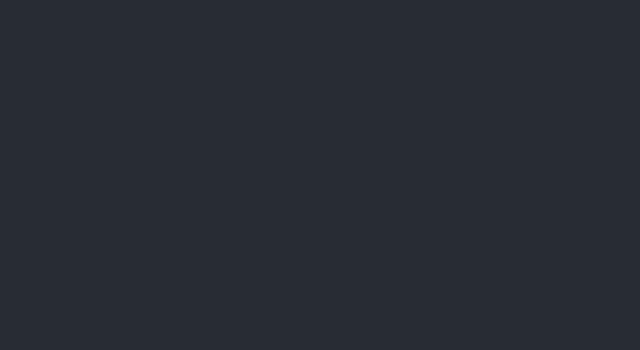
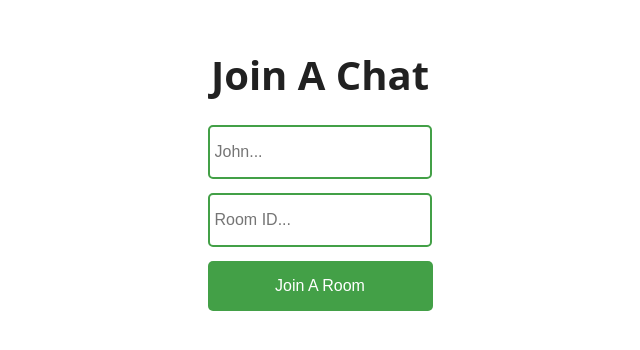
Before and after one commit to TheBigR/slap-status-manager-front, a React (Create React App) app: page / in a window 1280 px wide. Shown: the part 238-588 px from the top of the page, without its empty margins (320-960 px from the left). Built offline with nearby package versions, Linux system fonts and the light colour scheme; no server answers.

Commit message:
basic chat is working

```diff
--- a/package.json
+++ b/package.json
@@ -9,6 +9,8 @@
     "react": "^18.2.0",
     "react-dom": "^18.2.0",
     "react-scripts": "5.0.1",
+    "react-scroll-to-bottom": "^4.2.0",
+    "socket.io-client": "^4.5.2",
     "web-vitals": "^2.1.4"
   },
   "scripts": {
--- a/src/App.css
+++ b/src/App.css
@@ -1,38 +1,191 @@
 .App {
+  width: 100vw;
+  height: 100vh;
+  background: #fff;
+  color: #212121;
+  font-family: "Open Sans", sans-serif;
+  display: grid;
+  place-items: center;
+}
+body {
+  margin: 0%;
+  padding: 0%;
+}
+@import url("https://fonts.googleapis.com/css?family=Open+Sans:300,400,700");
+
+.joinChatContainer {
+  display: flex;
+  flex-direction: column;
   text-align: center;
 }
 
-.App-logo {
-  height: 40vmin;
-  pointer-events: none;
+.joinChatContainer h3 {
+  font-size: 2.5rem;
+  margin-bottom: 1rem;
+}
+.joinChatContainer input {
+  width: 210px;
+  height: 40px;
+  margin: 7px;
+  border: 2px solid #43a047;
+  border-radius: 5px;
+  padding: 5px;
+  font-size: 16px;
 }
 
-@media (prefers-reduced-motion: no-preference) {
-  .App-logo {
-    animation: App-logo-spin infinite 20s linear;
-  }
+.joinChatContainer button {
+  width: 225px;
+  height: 50px;
+  margin: 7px;
+  border: none;
+  border-radius: 5px;
+  padding: 5px;
+  font-size: 16px;
+  background: #43a047;
+  color: #fff;
+  cursor: pointer;
 }
 
-.App-header {
-  background-color: #282c34;
-  min-height: 100vh;
-  display: flex;
-  flex-direction: column;
-  align-items: center;
-  justify-content: center;
-  font-size: calc(10px + 2vmin);
-  color: white;
+.joinChatContainer button:hover {
+  background: #2e7d32;
 }
 
-.App-link {
-  color: #61dafb;
+.chat-window {
+  width: 300px;
+  height: 420px;
 }
 
-@keyframes App-logo-spin {
-  from {
-    transform: rotate(0deg);
-  }
-  to {
-    transform: rotate(360deg);
-  }
+.chat-window p {
+  margin: 0;
 }
+.chat-window .chat-header {
+  height: 45px;
+  border-radius: 6px;
+  background: #263238;
+  position: relative;
+  cursor: pointer;
+}
+.chat-window .chat-header p {
+  display: block;
+  padding: 0 1em 0 2em;
+  color: #fff;
+  font-weight: 700;
+  line-height: 45px;
+}
+
+.chat-window .chat-body {
+  height: calc(450px - (45px + 70px));
+  border: 1px solid #263238;
+  background: #fff;
+
+  position: relative;
+}
+.chat-window .chat-body .message-container {
+  width: 100%;
+  height: 100%;
+  overflow-y: scroll;
+  overflow-x: hidden;
+}
+
+.chat-window .chat-body .message-container::-webkit-scrollbar {
+  display: none;
+}
+.chat-window .chat-body .message {
+  height: auto;
+  padding: 10px;
+  display: flex;
+}
+
+.chat-window .chat-body .message .message-content {
+  width: auto;
+  height: auto;
+  min-height: 40px;
+  max-width: 120px;
+  background-color: #43a047;
+  border-radius: 5px;
+  color: white;
+  display: flex;
+  align-items: center;
+  margin-right: 5px;
+  margin-left: 5px;
+  padding-right: 5px;
+  padding-left: 5px;
+  overflow-wrap: break-word;
+  word-break: break-word;
+}
+
+#you {
+  justify-content: flex-start;
+}
+
+#you .message-content {
+  justify-content: flex-start;
+}
+
+#you .message-meta {
+  justify-content: flex-start;
+  margin-left: 5px;
+}
+
+#other {
+  justify-content: flex-end;
+}
+
+#other .message-content {
+  justify-content: flex-end;
+  background-color: cornflowerblue;
+}
+
+#other .message-meta {
+  justify-content: flex-end;
+  margin-right: 5px;
+}
+
+.message-meta #author {
+  margin-left: 10px;
+  font-weight: bold;
+}
+
+.chat-window .chat-body .message .message-meta {
+  display: flex;
+  font-size: 12px;
+}
+
+.chat-window .chat-footer {
+  height: 40px;
+  border: 1px solid #263238;
+  border-top: none;
+  display: flex;
+}
+
+.chat-window .chat-footer input {
+  height: 100%;
+  flex: 85%;
+  border: 0;
+  padding: 0 0.7em;
+  font-size: 1em;
+  border-right: 1px dotted #607d8b;
+
+  outline: none;
+  font-family: "Open Sans", sans-serif;
+}
+
+.chat-window .chat-footer button {
+  border: 0;
+  display: grid;
+  place-items: center;
+  cursor: pointer;
+  flex: 15%;
+  height: 100%;
+  background: transparent;
+  outline: none;
+  font-size: 25px;
+  color: lightgray;
+}
+
+.chat-window .chat-footer button:hover {
+  color: #43a047;
+}
+.hide {
+  opacity: 0 !important;
+}
--- a/src/App.js
+++ b/src/App.js
@@ -1,12 +1,46 @@
+import "./App.css";
+import io from "socket.io-client";
+import { useState } from "react";
+import Chat from "./components/chat";
 
-import './App.css';
+const socket = io.connect("http://localhost:3001");
 
 function App() {
+  const [username, setUsername] = useState("");
+  const [room, setRoom] = useState("");
+  const [showChat, setShowChat] = useState(false);
+
+  const joinRoom = () => {
+    if (username !== "" && room !== "") {
+      socket.emit("join_room", room);
+      setShowChat(true);
+    }
+  };
+
   return (
     <div className="App">
-      <header className="App-header">
-
-      </header>
+      {!showChat ? (
+        <div className="joinChatContainer">
+          <h3>Join A Chat</h3>
+          <input
+            type="text"
+            placeholder="John..."
+            onChange={(event) => {
+              setUsername(event.target.value);
+            }}
+          />
+          <input
+            type="text"
+            placeholder="Room ID..."
+            onChange={(event) => {
+              setRoom(event.target.value);
+            }}
+          />
+          <button onClick={joinRoom}>Join A Room</button>
+        </div>
+      ) : (
+        <Chat socket={socket} username={username} room={room} />
+      )}
     </div>
   );
 }
--- /dev/null
+++ b/src/components/chat.js
@@ -0,0 +1,77 @@
+import { useEffect, useState } from "react";
+import ScrollToBottom from "react-scroll-to-bottom";
+
+function Chat({ socket, username, room }) {
+  const [currentMessage, setCurrentMessage] = useState("");
+  const [messageList, setMessageList] = useState([]);
+
+  const sendMessage = async () => {
+    if (currentMessage !== "") {
+      const messageData = {
+        room: room,
+        author: username,
+        message: currentMessage,
+        time:
+          new Date(Date.now()).getHours() +
+          ":" +
+          new Date(Date.now()).getMinutes(),
+      };
+
+      await socket.emit("send_message", messageData);
+      setMessageList((list) => [...list, messageData]);
+      setCurrentMessage("");
+    }
+  };
+
+  useEffect(() => {
+    socket.on("receive_message", (data) => {
+      setMessageList((list) => [...list, data]);
+    });
+  }, [socket]);
+
+  return (
+    <div className="chat-window">
+      <div className="chat-header">
+        <p>Live Chat</p>
+      </div>
+      <div className="chat-body">
+        <ScrollToBottom className="message-container">
+          {messageList.map((messageContent) => {
+            return (
+              <div
+                className="message"
+                id={username === messageContent.author ? "you" : "other"}
+              >
+                <div>
+                  <div className="message-content">
+                    <p>{messageContent.message}</p>
+                  </div>
+                  <div className="message-meta">
+                    <p id="time">{messageContent.time}</p>
+                    <p id="author">{messageContent.author}</p>
+                  </div>
+                </div>
+              </div>
+            );
+          })}
+        </ScrollToBottom>
+      </div>
+      <div className="chat-footer">
+        <input
+          type="text"
+          value={currentMessage}
+          placeholder="Hey..."
+          onChange={(event) => {
+            setCurrentMessage(event.target.value);
+          }}
+          onKeyPress={(event) => {
+            event.key === "Enter" && sendMessage();
+          }}
+        />
+        <button onClick={sendMessage}>&#9658;</button>
+      </div>
+    </div>
+  );
+}
+
+export default Chat;
--- a/src/index.css
+++ /dev/null
@@ -1,13 +0,0 @@
-body {
-  margin: 0;
-  font-family: -apple-system, BlinkMacSystemFont, 'Segoe UI', 'Roboto', 'Oxygen',
-    'Ubuntu', 'Cantarell', 'Fira Sans', 'Droid Sans', 'Helvetica Neue',
-    sans-serif;
-  -webkit-font-smoothing: antialiased;
-  -moz-osx-font-smoothing: grayscale;
-}
-
-code {
-  font-family: source-code-pro, Menlo, Monaco, Consolas, 'Courier New',
-    monospace;
-}
--- a/src/index.js
+++ b/src/index.js
@@ -1,6 +1,5 @@
 import React from 'react';
 import ReactDOM from 'react-dom/client';
-import './index.css';
 import App from './App';
 
 
```
Also changed, not shown: src/setupTests.js (deleted, +0 -5 lines), 1 other file (tests, documents, lock files or other folders).
